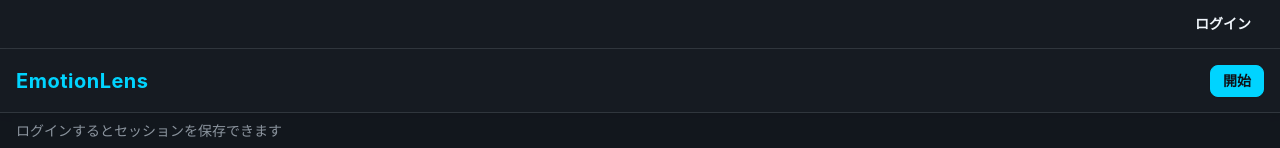
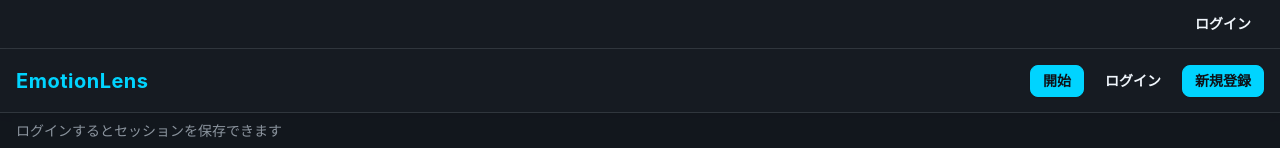
Before and after one commit to yudai142/EmotionLens, a Next.js app: page / in a window 1280 px wide. Shown: the top 148 px of the page. Built offline with nearby package versions, Linux system fonts and the light colour scheme; no server answers.

Commit message:
feat: 開始横にログイン導線と新規登録導線を追加

```diff
--- a/app/page.tsx
+++ b/app/page.tsx
@@ -144,7 +144,7 @@ export default function HomePage() {
 
   return (
     <div data-theme="emotion-dark" className="flex h-screen flex-col bg-base-100 text-base-content">
-      <Header isActive={isActive} onStart={handleStart} onStop={() => void handleStop()} />
+      <Header isActive={isActive} onStart={handleStart} onStop={() => void handleStop()} authStatus={authStatus} />
       <div className="border-b border-el-border bg-base-200/60 px-4 py-2 text-sm text-el-muted">
         {sessionMessage}
       </div>
--- /dev/null
+++ b/app/signup/page.tsx
@@ -0,0 +1,26 @@
+'use client';
+
+import Link from 'next/link';
+
+export default function SignupPage() {
+  return (
+    <div data-theme="emotion-dark" className="flex min-h-screen items-center justify-center bg-base-100 px-4">
+      <div className="card w-full max-w-md bg-base-200 shadow-xl">
+        <div className="card-body gap-4">
+          <div className="space-y-2 text-center">
+            <h1 className="text-2xl font-bold">新規登録</h1>
+            <p className="text-sm text-el-muted">新規登録機能は現在準備中です。</p>
+          </div>
+          <div className="text-center">
+            <p className="text-sm text-el-muted">
+              すでにアカウントをお持ちですか?{' '}
+              <Link href="/login" className="link link-primary">
+                ログイン
+              </Link>
+            </p>
+          </div>
+        </div>
+      </div>
+    </div>
+  );
+}
--- a/components/layout/Header.tsx
+++ b/components/layout/Header.tsx
@@ -2,16 +2,21 @@
 
 /**
  * Header コンポーネント
- * アプリ名表示とセッション開始・停止ボタンを提供する
+ * アプリ名表示、セッション開始・停止ボタン、認証ボタンを提供する
  */
+
+import Link from 'next/link';
+
+type AuthStatus = 'loading' | 'authenticated' | 'unauthenticated';
 
 interface HeaderProps {
   isActive: boolean;
   onStart: () => void;
   onStop: () => void;
+  authStatus?: AuthStatus;
 }
 
-export function Header({ isActive, onStart, onStop }: HeaderProps) {
+export function Header({ isActive, onStart, onStop, authStatus = 'loading' }: HeaderProps) {
   return (
     <header className="navbar bg-base-200 border-b border-el-border px-4 shadow-md">
       <div className="flex-1">
@@ -27,6 +32,21 @@ export function Header({ isActive, onStart, onStop }: HeaderProps) {
             開始
           </button>
         )}
+
+        {authStatus === 'loading' ? (
+          <button className="btn btn-ghost btn-sm" disabled>
+            確認中...
+          </button>
+        ) : authStatus === 'authenticated' ? null : (
+          <>
+            <Link href="/login" className="btn btn-ghost btn-sm">
+              ログイン
+            </Link>
+            <Link href="/signup" className="btn btn-primary btn-sm">
+              新規登録
+            </Link>
+          </>
+        )}
       </div>
     </header>
   );
```
